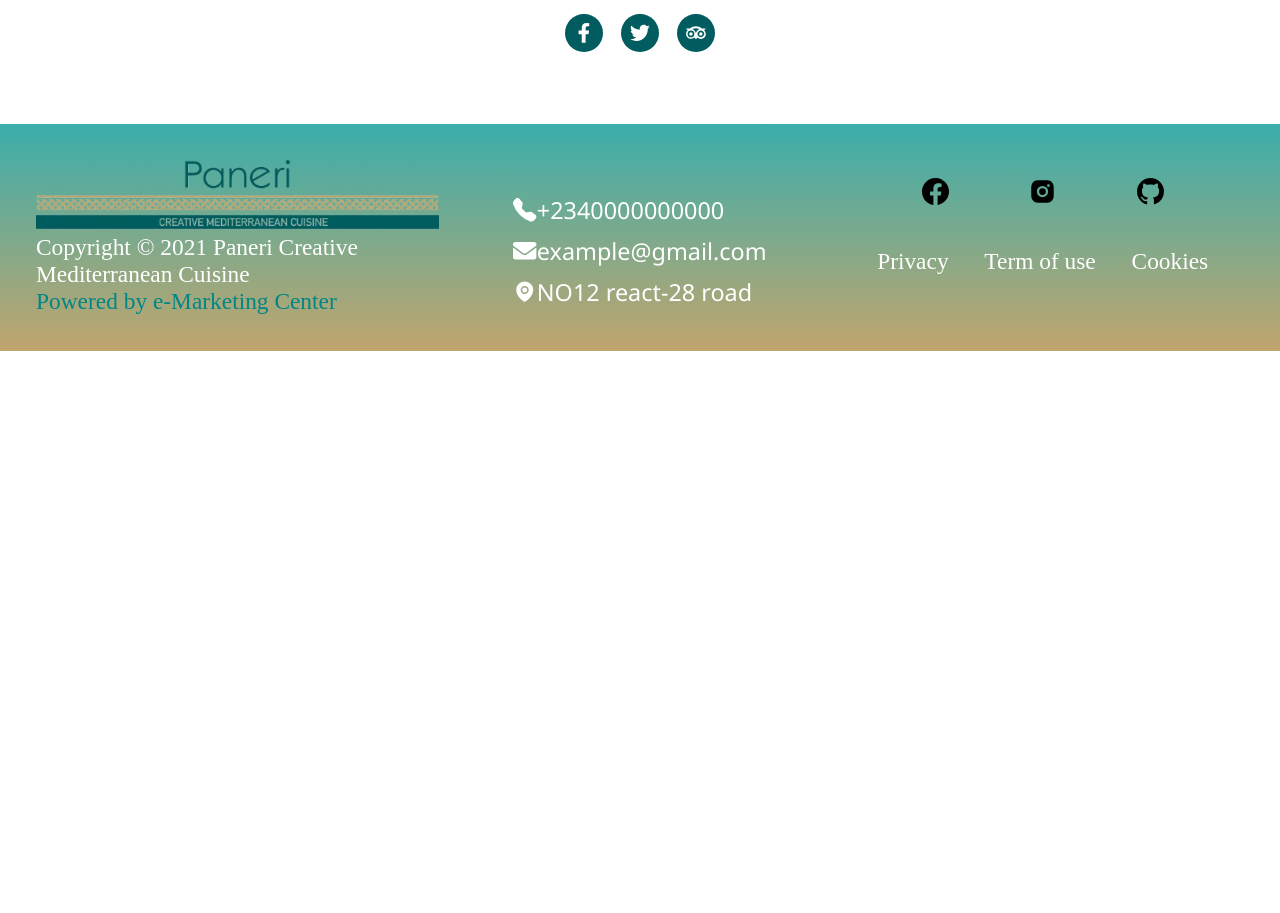
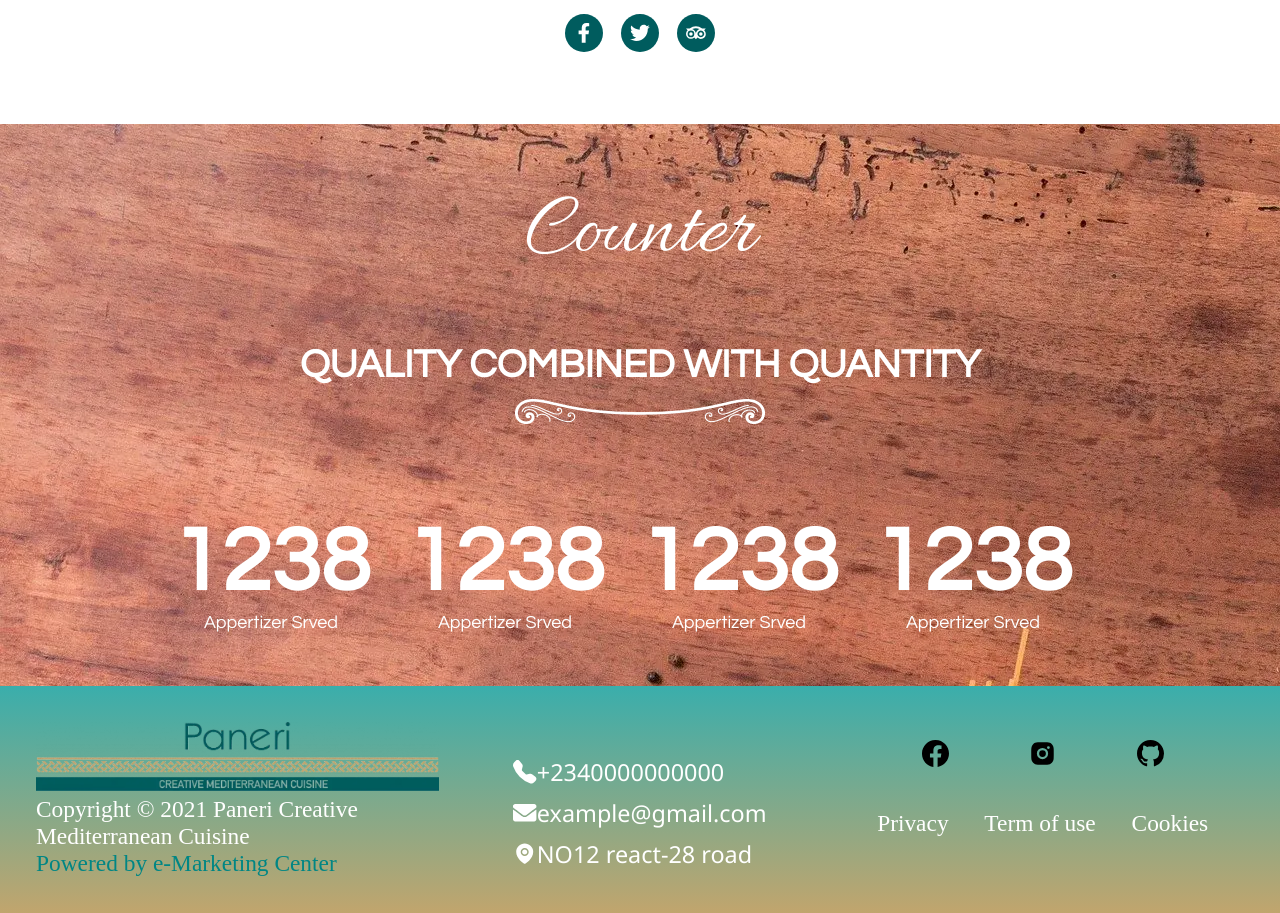
Before and after one commit to React-Gc-28/project1, a React (Create React App) app: page /about in a window 1280 px wide. Shown: the part 2940-3853 px from the top of the page. Before the commit the page ends 3291 px from the top, so only its background shows below. Built offline with nearby package versions, Linux system fonts and the light colour scheme.

Commit message:
Added Counter Effect

```diff
--- a/package.json
+++ b/package.json
@@ -7,6 +7,7 @@
     "@testing-library/react": "^13.1.1",
     "@testing-library/user-event": "^13.5.0",
     "animate.css": "^4.1.1",
+    "jquery": "^3.6.0",
     "leaflet": "^1.7.1",
     "react": "^18.0.0",
     "react-dom": "^18.0.0",
--- /dev/null
+++ b/src/components/About/Counters.js
@@ -0,0 +1,70 @@
+import styled from "styled-components";
+import useCounter from "./lib/multi-animated-counter";
+import {TextFrill} from "./TextSpecial";
+
+
+const Wrapper = styled.article`
+	background-image:url(${props=>props.background});
+	display:flex;
+	flex-direction:column;
+	align-items:center;
+	padding:3rem 1rem;
+	gap:1rem;
+	text-align:center;
+
+	& > p{
+		font-family: 'Allura', cursive;
+		font-size:5rem;
+		font-weight:400;
+		margin-bottom:2rem;
+	}
+`
+
+const CountList = styled.div`
+	display:grid;
+	grid-template-columns:repeat(5,max-content);
+	grid-gap:2rem;
+	margin-top:4rem;
+
+	@media screen and (max-width: 768px){
+		padding-left:1rem;
+		grid-template-columns:auto;
+	}
+`
+
+const Countbox = styled.div`
+	display:flex;
+	flex-direction:column;
+	align-items:center;
+	gap:0.25rem;
+
+	& > :first-child{
+		font-size:5rem;
+		font-weight:bold;
+	}
+`
+
+const Count = ({text,num})=>{
+	return (
+		<Countbox>
+			<span className="counter" {...{"data-targetnum":num}}></span>
+			<span>{text}</span>
+		</Countbox>
+	);
+}
+
+const CounterWrapper = ({src})=>{
+	useCounter(src);
+	return (
+		<Wrapper background={src}>
+			<p>Counter</p>
+			<TextFrill text="QUALITY COMBINED WITH QUANTITY"/>
+			<CountList id="vector_counter">
+				{Array(4).fill(0).map((v,i)=><Count key={i} text="Appertizer Srved" num="1238"/>)}
+			</CountList>
+		</Wrapper>
+	);
+}
+
+
+export default CounterWrapper;
--- /dev/null
+++ b/src/components/About/lib/multi-animated-counter.js
@@ -0,0 +1,72 @@
+import React from "react";
+import $ from "jquery";
+
+const visibilityIds = ['#counters_1', '#counters_2', '#counters_3',"#vector_counter"]; //must be an array, could have only one element
+const counterClass = '.counter';
+const defaultSpeed = 3000; //default value
+
+
+function counter_init(groupId) {
+        let num, speed, direction, index = 0;
+        let easing;
+        $(counterClass).each(function () {
+            num = $(this).attr('data-targetnum');
+            speed = $(this).attr('data-speed');
+            direction = $(this).attr('data-direction');
+            easing = $(this).attr('data-easing');
+            if (speed === undefined) speed = defaultSpeed;
+            $(this).addClass('c_' + index); //add a class to recognize each counter
+            doCount(num, index, speed, groupId, direction, easing);
+            index++;
+        });
+}
+
+function doCount(num, index, speed, groupClass, direction, easing) {
+        let className = groupClass + ' ' + counterClass + '.' + 'c_' + index;
+        if(easing === undefined) easing = "swing";
+        $(className).animate({
+            num
+        }, {
+            duration: +speed,
+            easing: easing,
+            step: function (now) {
+                if (direction === 'reverse') {
+                    $(this).text(num - Math.floor(now));
+                } else {
+                    $(this).text(Math.floor(now));
+                }
+            },
+            complete: doCount
+        });
+}
+
+function getVisibilityStatus() {
+let elValFromTop = [];
+let windowHeight = $(window).height(),
+    windowScrollValFromTop = $(document).scrollTop();
+
+visibilityIds.forEach(function (item, index) { //Call each class
+    try { //avoid error if class not exist
+        elValFromTop[index] = Math.ceil($(item).offset().top);
+    } catch (err) {
+        return;
+    }
+    // if the sum of the window height and scroll distance from the top is greater than the target element's distance from the top,
+    //it should be in view and the event should fire, otherwise reverse any previously applied methods
+    if ((windowHeight + windowScrollValFromTop) > elValFromTop[index]) {
+        counter_init(item);
+    }
+});
+}
+
+function useCounter(_diff){
+    React.useEffect(()=>{
+        $(()=>{
+             $(window).on('scroll', function () {getVisibilityStatus()});
+             getVisibilityStatus();
+        });
+        return ()=>{ $(window).off('scroll')};
+    },[_diff]);
+}
+
+export default useCounter;
--- a/src/pages/About/index.js
+++ b/src/pages/About/index.js
@@ -3,6 +3,7 @@ import styled from "styled-components";
 import Banner from "../../components/About/Banner";
 import InfoShow from "../../components/About/InfoShow";
 import Follow  from "../../components/About/Follow";
+import CounterWrapper from "../../components/About/Counters";
 import colors from "../../components/About/colors";
 import datas from "../../components/About/fakedata.json";
 
@@ -27,6 +28,7 @@ const About = ()=> {
   			{datas.map((data,i)=><InfoShow key={i} {...data}/>)}
   		</article>
   		<Follow/>
+      <CounterWrapper src="./images/bg2.webp"/>
   	</MainContainer>
   );
 };
```
Also changed, not shown: public/images/bg2.webp (added), 1 other file (tests, documents, lock files or other folders).
